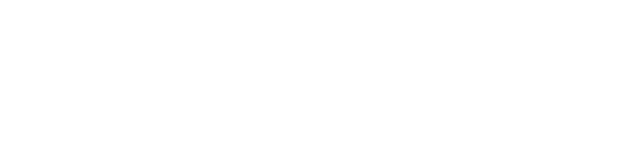
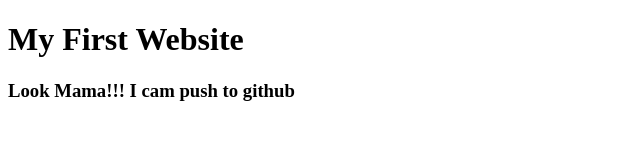
Before and after one commit to Shafiul517/my-first-website, a plain HTML site: page index.html in a window 1280 px wide. Shown: the whole page, without its empty margins (0-640 px from the left). Drawn offline with Linux system fonts and the light colour scheme.

Commit message:
leanning github

```diff
--- a/index.html
+++ b/index.html
@@ -6,6 +6,7 @@
     <title>Document</title>
 </head>
 <body>
-
+    <h1>My First Website</h1>
+    <h3>Look Mama!!! I cam push to github</h3>
 </body>
 </html>
```
